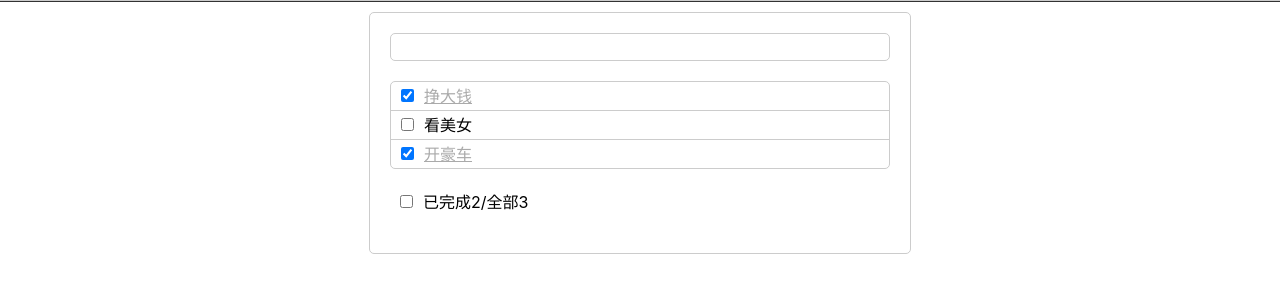
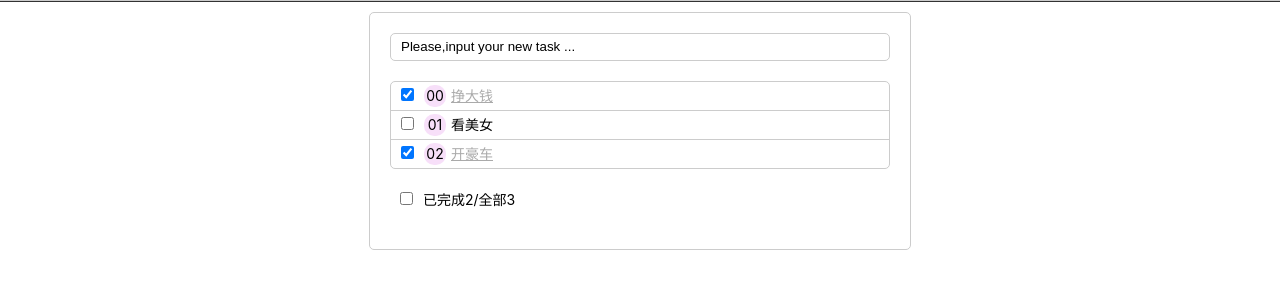
Before and after one commit to uedup/rp, a React (Create React App) app: page / in a window 1280 px wide. Shown: the top 300 px of the page. Built offline with nearby package versions, Linux system fonts and the light colour scheme.

Commit message:
refactor: 重构

```diff
--- a/src/B01.todolist/List.tsx
+++ b/src/B01.todolist/List.tsx
@@ -56,17 +56,41 @@ const List: React.FC<IProps> = (props) => {
             setInputing(null)
         }
     }
+    const handleUpdataBlur = (e: React.FocusEvent<HTMLInputElement>, id: string) => {
+        const input = (e.target as HTMLInputElement)
+        const v = input.value;
+        if (v.length > 0) {
+            let newList = [...props.list]
+            newList.forEach((item) => {
+                if (item.id === id) item.txt = v
+            })
+            props.setList(newList)
+            setInputing(null)
+        }
+    }
     return (
         <>
             <ul className="list">
                 {props.list.map((item, index) => {
-                    return (<li key={item.id} className={item.checked ? 'done' : ''}>
-                        <input onChange={handleDone} type="checkbox" name={item.id} id={item.id} checked={item.checked} />
-                        <label className={inputing === item.id ? 'inputing' : ''} onDoubleClick={(e) => { intoEdit(e, item.id) }}>
+                    return (<li
+                        key={item.id}
+                        className={item.checked ? 'done' : ''}
+                        onDoubleClick={(e) => { intoEdit(e, item.id) }}>
+                        <input type="checkbox"
+                            onChange={handleDone}
+                            name={item.id}
+                            id={item.id}
+                            checked={item.checked} />
+                        <span className='num'>{index > 9 ? index : '0' + index}</span>
+                        <label htmlFor={item.id} className={inputing === item.id ? 'inputing' : ''} >
                             <span>{item.txt} </span>
-                            <input type="text" defaultValue={item.txt} onKeyUp={(e) => { handleUpdata(e, item.id) }} />
+                            <input type="text"
+                                defaultValue={item.txt}
+                                onKeyUp={(e) => { handleUpdata(e, item.id) }}
+                                onBlur={(e) => { handleUpdataBlur(e, item.id) }}
+                            />
                         </label>
-                        <button className="del" onClick={() => { removeItem(item.id) }}>删除</button>
+                        <b className="btn" onClick={() => { removeItem(item.id) }}>DEL</b>
                     </li>)
                 })}
             </ul>
--- a/src/B01.todolist/index.css
+++ b/src/B01.todolist/index.css
@@ -13,6 +13,7 @@
   width: 500px;
   padding: 20px;
   border-radius: 5px;
+  font-size: 14px;
 }
 .search {
   width: 100%;
@@ -36,6 +37,16 @@
   border-bottom: 1px solid #ccc;
   padding: 0 10px;
 }
+.list li .num {
+  background-color: rgba(241, 202, 245, 0.6);
+  margin-right: 5px;
+  display: inline-block;
+  width: 22px;
+  height: 22px;
+  line-height: 22px;
+  text-align: center;
+  border-radius: 10px;
+}
 .list li.done label {
   text-decoration: underline;
   color: #aaa;
@@ -58,13 +69,23 @@
 .list li:last-child {
   border-bottom: 0;
 }
-.list button {
+.list .btn {
   display: none;
   position: absolute;
   right: 10px;
   top: 2px;
+  line-height: 20px;
+  color: #fff;
+  border: 1px solid rgba(228, 49, 49, 1);
+  background-color: rgba(228, 49, 49, 0.6);
+  padding: 0 10px;
+  border-radius: 10px;
+  cursor: pointer;
 }
-.list li:hover button {
+.list li:hover {
+  background-color: rgba(239, 163, 163, 0.66);
+}
+.list li:hover .btn {
   display: inline-block;
 }
 .result {
--- a/src/B01.todolist/index.tsx
+++ b/src/B01.todolist/index.tsx
@@ -29,10 +29,10 @@ const App: React.FC<AppProps> = () => {
       checked: true
     }
   ]
-  const [list, setList] = useState(data&&data?.length>0?JSON.parse(data):defList)
+  const [list, setList] = useState(data && data?.length > 0 ? JSON.parse(data) : defList)
   const changeList = (list: ListType[]) => {
     setList(list)
-    localStorage.setItem('todoList',JSON.stringify(list))
+    localStorage.setItem('todoList', JSON.stringify(list))
   }
   const handleAdd = (e: React.KeyboardEvent<HTMLInputElement>) => {
     const input = (e.target as HTMLInputElement)
@@ -51,7 +51,12 @@ const App: React.FC<AppProps> = () => {
     <>
       <div className="hr"></div>
       <div className="todo">
-        <input type="text" className="search" onKeyUp={handleAdd} />
+        <input type="text" className="search"
+          defaultValue='Please,input your new task ...'
+          onKeyUp={handleAdd}
+          onFocus={(e) => { e.target.value = '' }}
+          onBlur={(e) => { e.target.value = 'Please,input your new task ...' }}
+        />
         <List list={list} setList={changeList} />
       </div>
     </>
```
